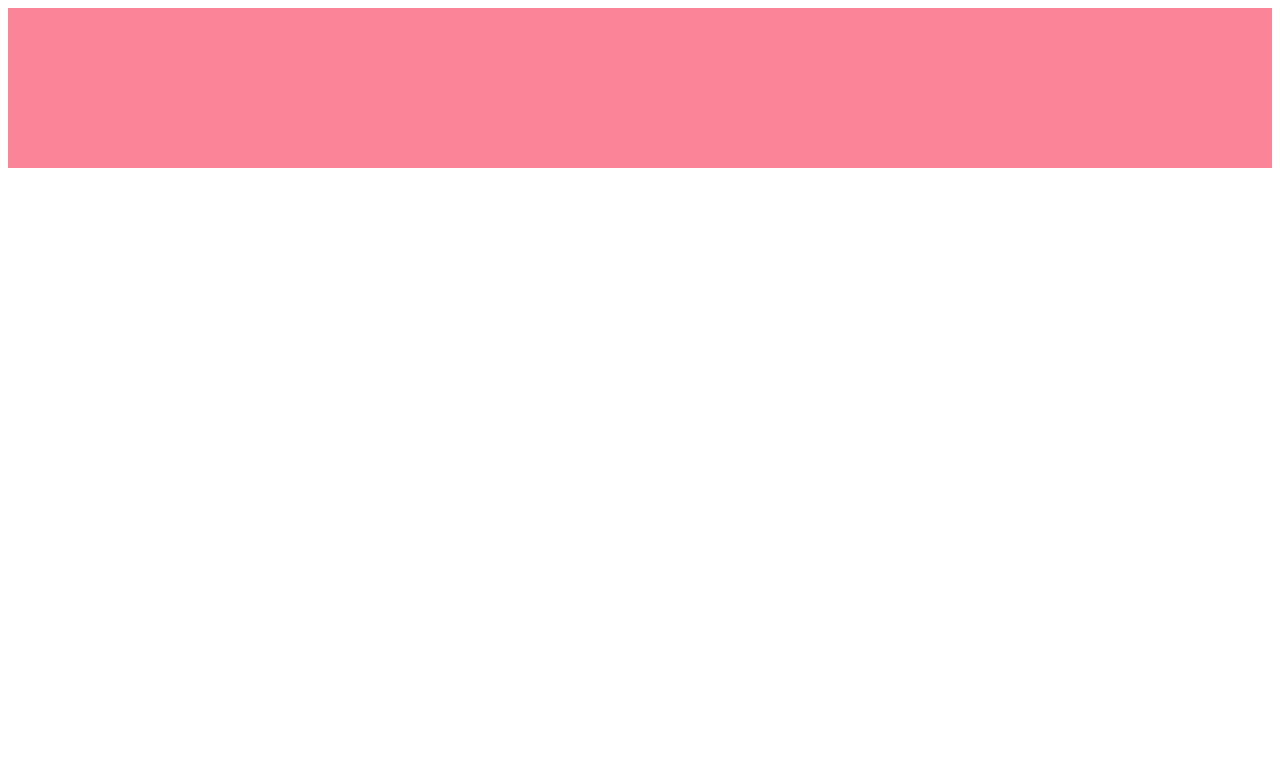
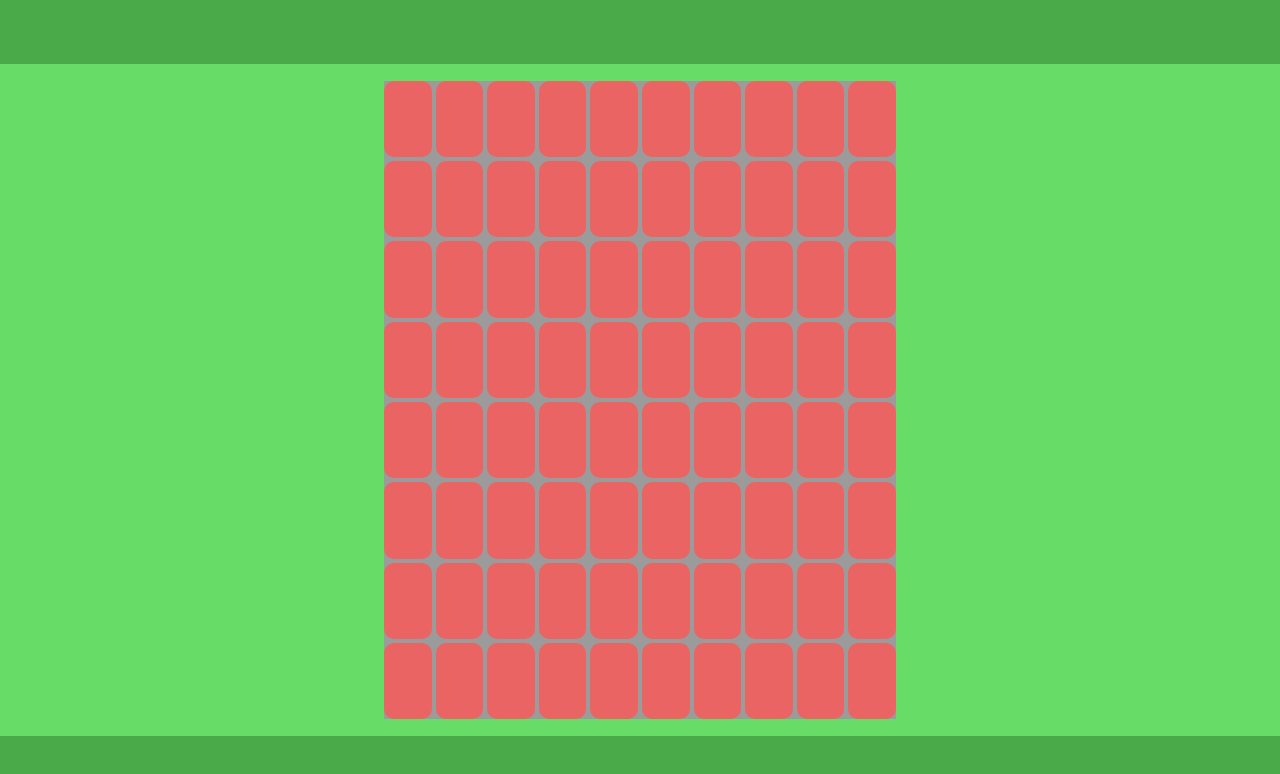
Before and after one commit to DanZZZeDanZZZeDanZZZe/Find-a-pair, a plain HTML site: page Find-a-pair.html in a window 1280 px wide. Drawn offline with Linux system fonts and the light colour scheme.

Commit message:
add getRandColor function

```diff
--- a/Find-a-pair.html
+++ b/Find-a-pair.html
@@ -6,10 +6,16 @@
     <meta http-equiv="X-UA-Compatible" content="ie=edge">
     <title>Find-a-pair</title>
     <link rel="stylesheet" href="src/styles/Find-a-pair.css">
+    <link rel="stylesheet" href="src/styles/Blocks container.css">
 </head>
 <body>
     <header></header>
-    <main></main>
+    <main>
+        <div id="blocks-container">
+
+        </div>
+    </main>
     <footer></footer>
+    <script src="src/scripts/Blocks container.js"></script>
 </body>
 </html>
--- /dev/null
+++ b/src/scripts/Blocks container.js
@@ -0,0 +1,31 @@
+function createPartitions(rows, columns, container) {
+    container.style.gridTemplateRows = `repeat(${rows}, 1fr)` // `repeat(${rows}fr)`;
+    container.style.gridTemplateColumns = `repeat(${columns}, 1fr)`//`repeat(${columns}fr)`;
+    for (let i = 0; i < rows*columns; i++) {
+        let partition = document.createElement('div');
+        partition.className = "partition";
+        container.appendChild(partition);
+    }
+}
+/*function createColorBlocks(count){
+    let arr = [];
+    for (let i = 0; i < count; i++) {
+        let colorCode =
+        let obj = {
+            color:
+        };
+
+    }
+} */
+function getRandColor(r = 256, g = 256, b = 256) {
+    let randR = Math.floor(Math.random() * r),
+    randG = Math.floor(Math.random() * g),
+    randB = Math.floor(Math.random() * b),
+    colorCode = `#${randR.toString(16)}${randG.toString(16)}${randB.toString(16)}`;
+    return colorCode
+}
+doc = document.getElementById('blocks-container');
+createPartitions(8, 10, doc);
+for (let i = 0; i < 5; i++) {
+    console.log(getRandColor());
+}
--- /dev/null
+++ b/src/styles/Blocks container.css
@@ -0,0 +1,11 @@
+#blocks-container {
+    width: 40%;
+    height: 95%;
+    background-color: rgb(156, 155, 155);
+    display: grid;
+    grid-gap: 0.5vh;
+}
+.partition {
+    border-radius: 10px;
+    background-color: rgb(235, 100, 100);
+}
--- a/src/styles/Find-a-pair.css
+++ b/src/styles/Find-a-pair.css
@@ -1,12 +1,19 @@
 body {
     display: flex;
     flex-direction: column;
+    height: 100vh;
+    width: 100%;
+    margin: 0px;
+    padding: 0px;
 }
 header, footer {
-    height: 80px;
-    background-color: rgb(252, 132, 152);
+    height: 8vh;
+    background-color: rgb(74, 170, 74);
 }
 main {
+    display: flex;
+    align-items: center;
+    justify-content: center;
     flex-grow: 1;
-    background-color: rgb(255, 92, 119);
+    background-color: rgb(103, 221, 103);
 }
```
